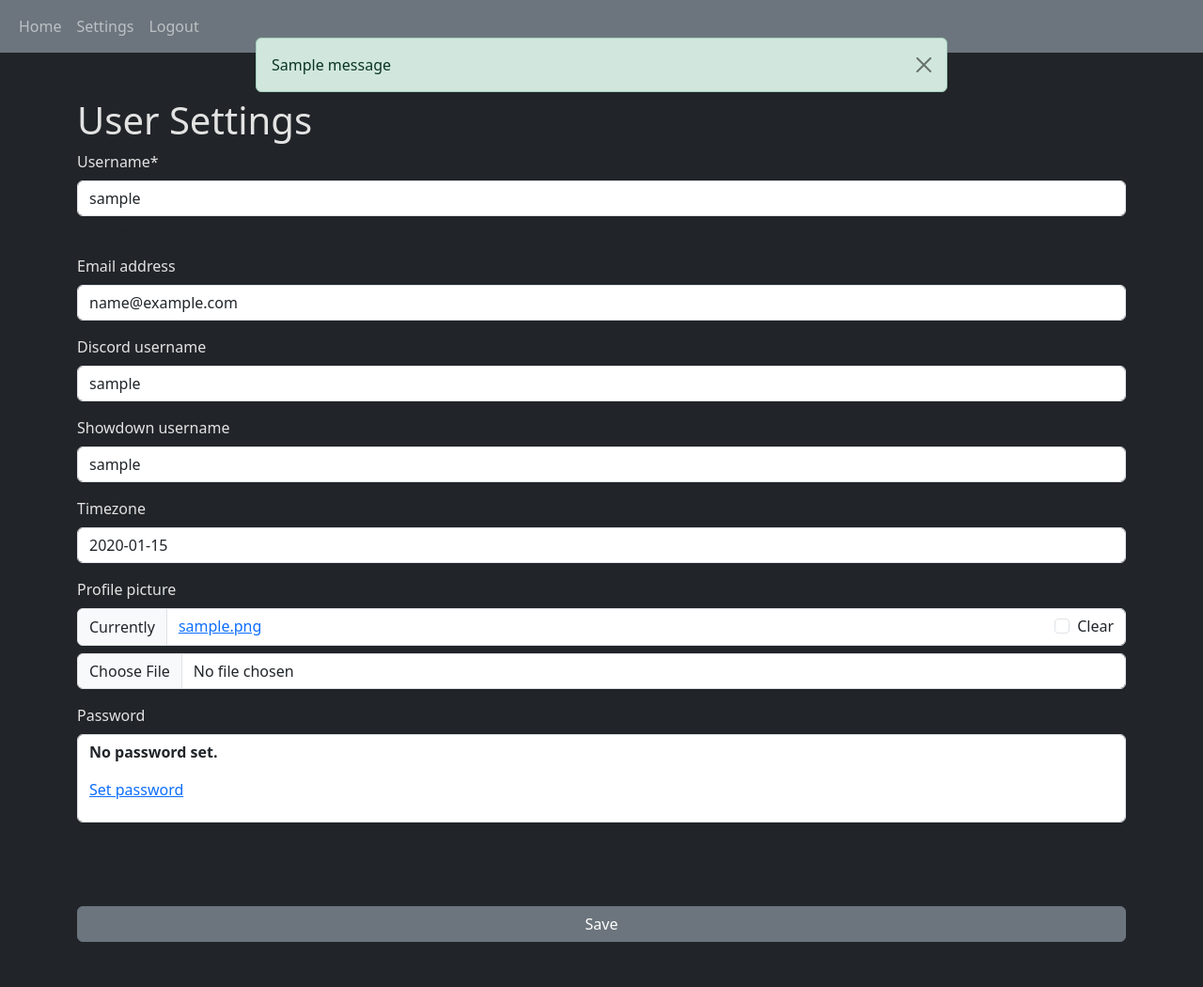
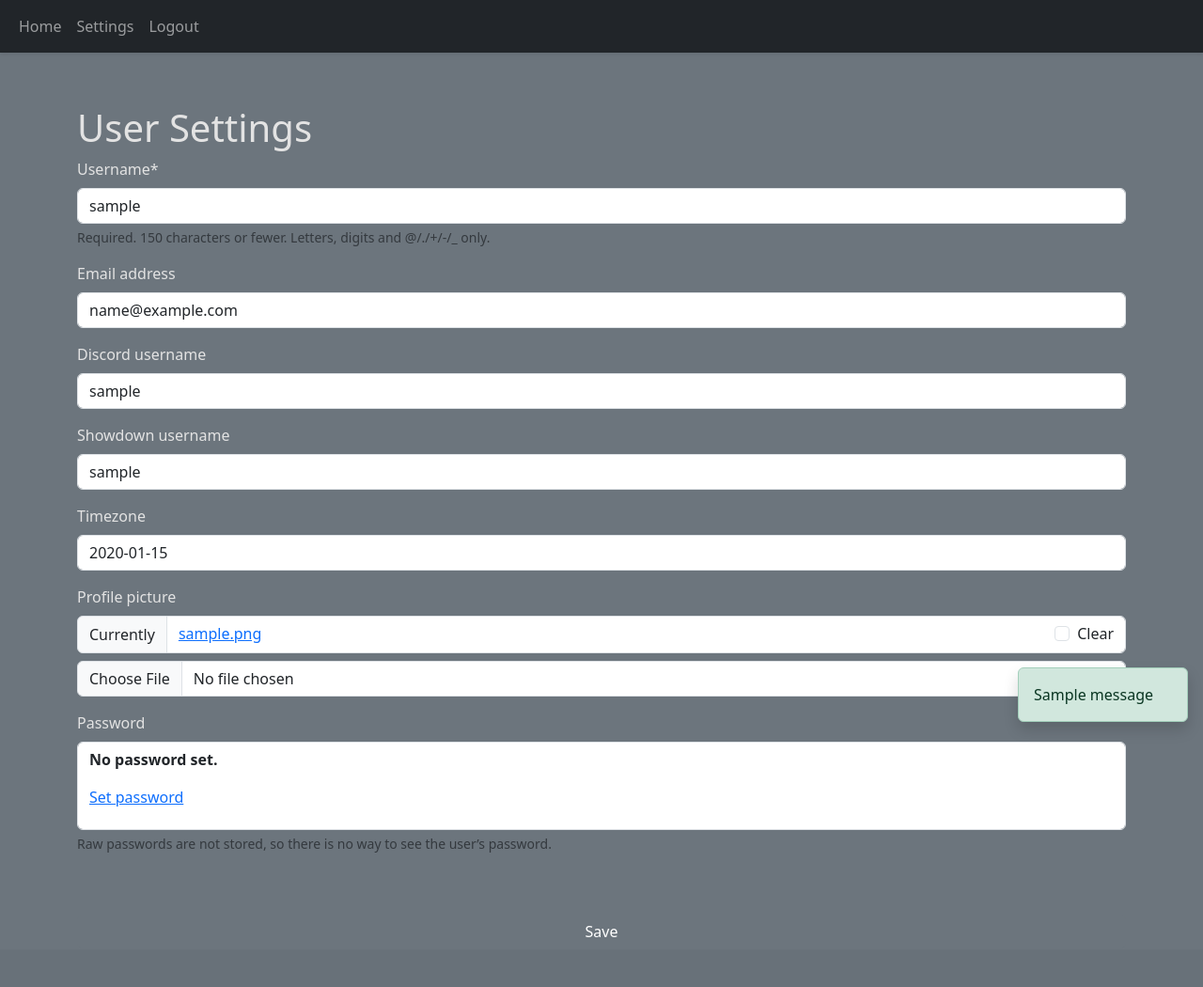
Before and after one commit to samuel-peter-chowdhury/PokemonDraftSite, a Django app: page /users/settings/ in a window 1280 px wide. Shown: the whole page at 94% size. After the commit the page ends 997 px from the top, so only its background shows below. Run offline with Django 5.2, Linux system fonts and the light colour scheme; a user stored in the database is signed in; tables that the repository leaves empty hold one stand-in row (values such as "Sample post"); one stand-in notice (Sample message) is shown; some libraries are stand-ins or nearby versions.

Commit message:
Add sidebar and alert notifications

```diff
--- a/core/static/css/style.css
+++ b/core/static/css/style.css
@@ -13,11 +13,77 @@
     color: var(--font-color) !important;
 }
 
-.notification {
+.no-padding {
+    padding: 0 !important;
+}
+
+.sidebar-toggle {
     position: relative;
     z-index: 1;
-    height: 0;
-    top: -1rem;
-    transition: opacity 0.3s;
-    opacity: 1;
+    height: fit-content;
+    width: 0;
+    border-bottom-right-radius: 10px;
+
+    &:hover {
+        filter: brightness(125%);
+    }
+
+    i {
+        font-size: 1.5rem;
+        padding: 1rem;
+        cursor: pointer;
+    }
 }
+
+#wrapper {
+    display: flex;
+}
+
+#sidebar {
+    min-height: calc(100vh - 56px);
+    width: 200px;
+    background-color: #343a40;
+    transition: all 0.3s;
+
+    .nav-link {
+        padding-left: 1.25rem;
+    }
+}
+
+#page-content-wrapper {
+    min-height: calc(100vh - 56px);
+    width: 100%;
+
+    main {
+        margin-top: 3.5rem;
+    }
+}
+
+/* Collapsed sidebar */
+#sidebar.collapsed {
+    width: 0;
+    overflow: hidden;
+}
+
+/* Content shifts to the right when sidebar is collapsed */
+#page-content-wrapper.collapsed {
+    margin-left: 0;
+    width: 100%;
+}
+
+.alert-body {
+    display: flex;
+    flex-direction: row;
+    align-items: center;
+    justify-content: space-between;
+
+    i {
+        font-size: 1.5rem;
+        margin-left: 20px;
+        cursor: pointer;
+
+        &:hover {
+            filter: brightness(125%);
+        }
+    }
+}
--- /dev/null
+++ b/core/static/js/main.js
@@ -0,0 +1,25 @@
+$(document).ready(function () {
+    if (localStorage.getItem('menu-toggle-state') === null) {
+        localStorage.setItem('menu-toggle-state', 'closed');
+    }
+    let menuToggleState = localStorage.getItem('menu-toggle-state');
+    if (menuToggleState === 'open') {
+        $('#sidebar').removeClass('collapsed');
+        $('#page-content-wrapper').removeClass('collapsed');
+    } else {
+        $('#sidebar').addClass('collapsed');
+        $('#page-content-wrapper').addClass('collapsed');
+    }
+
+    $('#menu-toggle').click(function (e) {
+        e.preventDefault();
+        let menuToggleState = localStorage.getItem('menu-toggle-state');
+        if (menuToggleState === 'open') {
+            localStorage.setItem('menu-toggle-state', 'closed');
+        } else {
+            localStorage.setItem('menu-toggle-state', 'open');
+        }
+        $('#sidebar').toggleClass('collapsed');
+        $('#page-content-wrapper').toggleClass('collapsed');
+    });
+});
--- a/core/templates/layout.html
+++ b/core/templates/layout.html
@@ -11,13 +11,17 @@
     </title>
     <link rel="icon" href="{% static 'icons/poke_ball_icon.svg' %}">
     <link rel="stylesheet" href="{% static 'css/style.css' %}">
+    <script src="https://code.jquery.com/jquery-3.6.0.min.js"></script>
     <script src="{% static 'js/main.js' %}" defer></script>
     {% load bootstrap5 %}
     {% bootstrap_css %}
     {% bootstrap_javascript %}
+    <link href="{% static 'fontawesomefree/css/fontawesome.css' %}" rel="stylesheet" type="text/css">
+    <link href="{% static 'fontawesomefree/css/brands.css' %}" rel="stylesheet" type="text/css">
+    <link href="{% static 'fontawesomefree/css/solid.css' %}" rel="stylesheet" type="text/css">
 </head>
-<body class="bg-dark">
-    <nav class="navbar navbar-expand bg-secondary navbar-dark">
+<body>
+    <nav class="navbar navbar-expand bg-dark navbar-dark shadow-sm">
         <div class="container-fluid">
             <ul class="navbar-nav">
                 {% if user.is_authenticated %}
@@ -44,27 +48,34 @@
             </ul>
         </div>
     </nav>
+    <div class="bg-secondary container-fluid no-padding">
+        <div class="d-flex" id="wrapper">
+            <!-- Sidebar -->
+            {% block sidebar %}
+            {% endblock %}
+
+            <!-- Page Content -->
+            <div id="page-content-wrapper">
+                <main class="container d-flex flex-column justify-content-center">
+                    {% block content %}
+                    {% endblock %}
+                </main>
+            </div>
+        </div>
+    </div>
     {% if messages %}
-        <div class="container notification">
-            <div class="row">
-                <div class="col-md-8 offset-md-2">
-                    {% for message in messages %}
-                        {% if message.tags == 'error' %}
-                        <div class="alert alert-danger alert-dismissible fade show" role="alert">
-                        {% else %}
-                        <div class="alert alert-{{ message.tags }} alert-dismissible fade show" role="alert">
-                        {% endif %}
-                        {{ message }}
-                        <button type="button" class="btn-close" data-bs-dismiss="alert" aria-label="Close"></button>
-                        </div>
-                    {% endfor %}
+        {% for message in messages %}
+            <div class="position-fixed bottom-0 end-0 p-3" style="z-index: 11">
+                <div class="alert {{ message.tags }} shadow fade show" role="alert">
+                    <div class="alert-body">
+                        {{ message | safe }}
+                        <i class="fa-solid fa-circle-xmark" data-bs-dismiss="alert"></i>
+                    </div>
                 </div>
             </div>
-        </div>
+        {% endfor %}
     {% endif %}
-    <main class="container d-flex flex-column justify-content-center py-5">
-        {% block content %}
-        {% endblock %}
-    </main>
 </body>
 </html>
+
+<!-- class="position-fixed bottom-0 end-0 p-3" style="z-index: 11"-->
--- a/core/users/templates/users/settings.html
+++ b/core/users/templates/users/settings.html
@@ -2,6 +2,25 @@
 
 {% block title %}
     Settings
+{% endblock %}
+
+{% block sidebar %}
+    <nav class="navbar-dark shadow-sm collapsed" id="sidebar">
+        <ul class="navbar-nav">
+            <li class="nav-item">
+                <a class="nav-link" href="#">Dashboard</a>
+            </li>
+            <li class="nav-item">
+                <a class="nav-link" href="#">Profile</a>
+            </li>
+            <li class="nav-item">
+                <a class="nav-link" href="#">Settings</a>
+            </li>
+        </ul>
+    </nav>
+    <div class="sidebar-toggle" id="menu-toggle">
+        <i class="fa-solid fa-bars"></i>
+    </div>
 {% endblock %}
 
 {% load crispy_forms_tags %}
```
Also changed, not shown: core/core/settings.py (+11 -1 lines).
